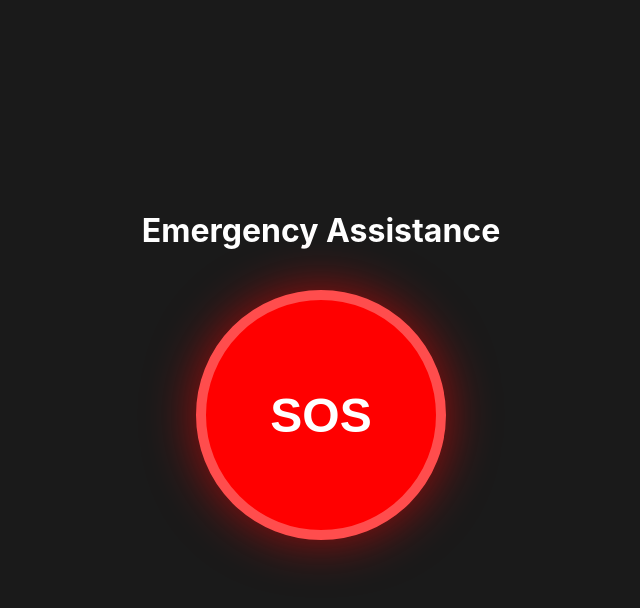
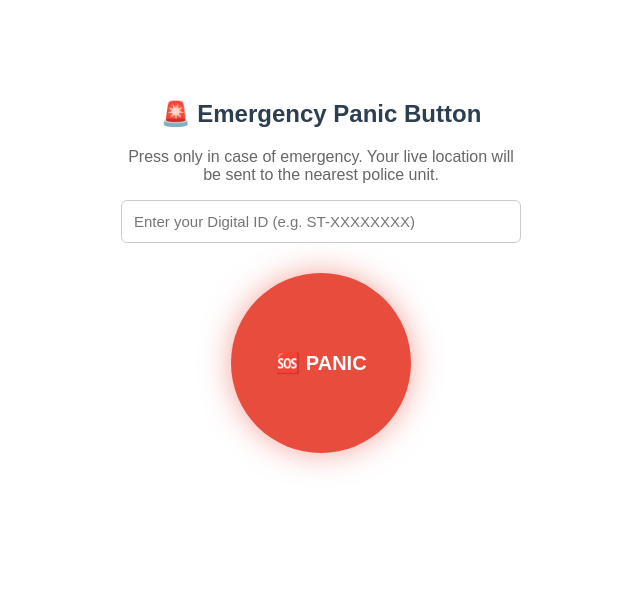
Before and after one commit to SatyajitRedekar/safetrail, a React (Create React App) app in the folder client/: page /panic in a window 1280 px wide. Shown: the top 608 px of the page, without its empty margins (319-959 px from the left). Built offline with nearby package versions, Linux system fonts and the light colour scheme.

Commit message:
styled UI all pages

```diff
--- a/client/src/App.js
+++ b/client/src/App.js
@@ -1,42 +1,10 @@
 import React from 'react';
-import { BrowserRouter as Router, Routes, Route, Link } from 'react-router-dom';
+import { BrowserRouter as Router, Routes, Route } from 'react-router-dom';
+import Home from './pages/Home';
 import Register from './pages/Register';
+import Dashboard from './pages/Dashboard';
 import Panic from './pages/Panic';
-import Dashboard from './pages/Dashboard';
 import './App.css';
-
-const Home = () => {
-  return (
-    <div style={{ display: 'flex', flexDirection: 'column', alignItems: 'center', justifyContent: 'center', height: '100vh', background: '#f0f2f5' }}>
-      <h1 style={{ marginBottom: '40px', color: '#333', fontSize: '36px' }}>SafeTrail App</h1>
-      <div style={{ display: 'flex', gap: '20px' }}>
-        <Link to="/register" style={{ textDecoration: 'none' }}>
-          <div style={btnStyle} style={{ ...btnStyle, background: '#007bff' }}>📝 Tourist Register</div>
-        </Link>
-        <Link to="/panic" style={{ textDecoration: 'none' }}>
-          <div style={btnStyle} style={{ ...btnStyle, background: '#ff4d4d' }}>🚨 SOS Panic Button</div>
-        </Link>
-        <Link to="/dashboard" style={{ textDecoration: 'none' }}>
-          <div style={btnStyle} style={{ ...btnStyle, background: '#333' }}>👮 Police Dashboard</div>
-        </Link>
-      </div>
-    </div>
-  );
-};
-
-const btnStyle = {
-  padding: '20px 40px',
-  color: 'white',
-  fontSize: '20px',
-  fontWeight: 'bold',
-  borderRadius: '10px',
-  boxShadow: '0 4px 6px rgba(0,0,0,0.1)',
-  cursor: 'pointer',
-  transition: 'transform 0.2s',
-  display: 'flex',
-  alignItems: 'center',
-  justifyContent: 'center'
-};
 
 function App() {
   return (
@@ -44,8 +12,8 @@ function App() {
       <Routes>
         <Route path="/" element={<Home />} />
         <Route path="/register" element={<Register />} />
+        <Route path="/dashboard" element={<Dashboard />} />
         <Route path="/panic" element={<Panic />} />
-        <Route path="/dashboard" element={<Dashboard />} />
       </Routes>
     </Router>
   );
--- /dev/null
+++ b/client/src/pages/Home.js
@@ -0,0 +1,28 @@
+import React from 'react';
+import { useNavigate } from 'react-router-dom';
+
+function Home() {
+  const navigate = useNavigate();
+  return (
+    <div style={{ textAlign: 'center', padding: '50px', fontFamily: 'Arial' }}>
+      <h1 style={{ color: '#2c3e50' }}>🛡️ SafeTrail</h1>
+      <p style={{ fontSize: '18px', color: '#666' }}>Smart Tourist Safety Monitoring System</p>
+      <div style={{ marginTop: '40px', display: 'flex', gap: '20px', justifyContent: 'center', flexWrap: 'wrap' }}>
+        <button onClick={() => navigate('/register')}
+          style={{ padding: '15px 30px', fontSize: '16px', backgroundColor: '#3498db', color: 'white', border: 'none', borderRadius: '8px', cursor: 'pointer' }}>
+          Tourist Registration
+        </button>
+        <button onClick={() => navigate('/dashboard')}
+          style={{ padding: '15px 30px', fontSize: '16px', backgroundColor: '#2ecc71', color: 'white', border: 'none', borderRadius: '8px', cursor: 'pointer' }}>
+          Police Dashboard
+        </button>
+        <button onClick={() => navigate('/panic')}
+          style={{ padding: '15px 30px', fontSize: '16px', backgroundColor: '#e74c3c', color: 'white', border: 'none', borderRadius: '8px', cursor: 'pointer' }}>
+          🚨 Panic Button
+        </button>
+      </div>
+    </div>
+  );
+}
+
+export default Home;
--- a/client/src/pages/Panic.js
+++ b/client/src/pages/Panic.js
@@ -1,73 +1,51 @@
 import React, { useState } from 'react';
+import axios from 'axios';
 
-const Panic = () => {
-  const [status, setStatus] = useState('');
+function Panic() {
+  const [digitalId, setDigitalId] = useState('');
+  const [status, setStatus] = useState(null);
+  const [loading, setLoading] = useState(false);
 
   const handlePanic = async () => {
-    setStatus('SENDING');
-    try {
-      navigator.geolocation.getCurrentPosition(async (pos) => {
-        const { latitude, longitude } = pos.coords;
-        await sendAlert(latitude, longitude);
-      }, async () => {
-        await sendAlert(26.1445, 91.7362);
-      });
-    } catch (err) {
-      console.error(err);
-      setStatus('ERROR');
-    }
-  };
-
-  const sendAlert = async (lat, lng) => {
-    try {
-      const res = await fetch('https://safetrail-api-1pq5.onrender.com/api/alerts', {
-        method: 'POST',
-        headers: { 'Content-Type': 'application/json' },
-        body: JSON.stringify({ touristId: '60d5f9f9b5c5a814a0d9b1a1', location: { lat, lng }, type: 'emergency' })
-      });
-      if (res.ok) {
-        setStatus('SENT');
-      } else {
-        setStatus('ERROR');
+    if (!digitalId) { alert('Please enter your Digital ID'); return; }
+    setLoading(true);
+    navigator.geolocation.getCurrentPosition(async (pos) => {
+      try {
+        const res = await axios.post('https://safetrail-api-1pq5.onrender.com/api/alerts/panic', {
+          digitalId, latitude: pos.coords.latitude, longitude: pos.coords.longitude
+        });
+        setStatus({ success: true, message: res.data.message });
+      } catch (err) {
+        setStatus({ success: false, message: err.response?.data?.message || 'Error' });
       }
-    } catch (err) {
-      setStatus('ERROR');
-    }
+      setLoading(false);
+    }, () => { setStatus({ success: false, message: 'Location access denied' }); setLoading(false); });
   };
 
   return (
-    <div style={{ display: 'flex', flexDirection: 'column', justifyContent: 'center', alignItems: 'center', height: '100vh', background: '#1a1a1a', color: 'white' }}>
-      <h1 style={{ marginBottom: '40px', fontSize: '32px' }}>Emergency Assistance</h1>
-      <button
-        onClick={handlePanic}
-        style={{
-          background: 'red',
-          color: 'white',
-          width: '250px',
-          height: '250px',
-          borderRadius: '50%',
-          fontSize: '48px',
-          fontWeight: 'bold',
-          cursor: 'pointer',
-          border: '10px solid #ff4d4d',
-          boxShadow: '0 0 50px rgba(255, 0, 0, 0.6)',
-          display: 'flex',
-          justifyContent: 'center',
-          alignItems: 'center',
-          transition: 'transform 0.1s'
-        }}
-        onMouseDown={e => e.currentTarget.style.transform = 'scale(0.95)'}
-        onMouseUp={e => e.currentTarget.style.transform = 'scale(1)'}
-      >
-        SOS
-      </button>
-      <div style={{ marginTop: '40px', fontSize: '20px', height: '30px' }}>
-        {status === 'SENDING' && 'Broadcasting Location...'}
-        {status === 'SENT' && <span style={{ color: '#00ff00' }}>Alert Sent to Police Station! Help is on the way.</span>}
-        {status === 'ERROR' && <span style={{ color: '#ff4d4d' }}>Failed to send alert. Try again.</span>}
-      </div>
+    <div style={{ maxWidth: '400px', margin: '60px auto', textAlign: 'center', fontFamily: 'Arial', padding: '20px' }}>
+      <h2 style={{ color: '#2c3e50' }}>🚨 Emergency Panic Button</h2>
+      <p style={{ color: '#666' }}>Press only in case of emergency. Your live location will be sent to the nearest police unit.</p>
+      <input placeholder="Enter your Digital ID (e.g. ST-XXXXXXXX)" value={digitalId}
+        onChange={(e) => setDigitalId(e.target.value)}
+        style={{ width: '100%', padding: '12px', fontSize: '15px', borderRadius: '6px', border: '1px solid #ccc', marginBottom: '30px', boxSizing: 'border-box' }} />
+      {!status ? (
+        <button onClick={handlePanic} disabled={loading}
+          style={{ width: '180px', height: '180px', borderRadius: '50%', backgroundColor: loading ? '#e74c3c99' : '#e74c3c', color: 'white', fontSize: '20px', fontWeight: 'bold', border: 'none', cursor: 'pointer', boxShadow: '0 0 30px rgba(231,76,60,0.5)' }}>
+          {loading ? '📡 Sending...' : '🆘 PANIC'}
+        </button>
+      ) : (
+        <div style={{ padding: '20px', borderRadius: '10px', backgroundColor: status.success ? '#d5f5e3' : '#fadbd8' }}>
+          <h3 style={{ color: status.success ? '#27ae60' : '#e74c3c' }}>{status.success ? '✅ Alert Sent!' : '❌ Failed'}</h3>
+          <p>{status.message}</p>
+          <button onClick={() => setStatus(null)}
+            style={{ marginTop: '10px', padding: '10px 20px', backgroundColor: '#e74c3c', color: 'white', border: 'none', borderRadius: '6px', cursor: 'pointer' }}>
+            Reset
+          </button>
+        </div>
+      )}
     </div>
   );
-};
+}
 
 export default Panic;
--- a/client/src/pages/Register.js
+++ b/client/src/pages/Register.js
@@ -1,51 +1,60 @@
 import React, { useState } from 'react';
+import axios from 'axios';
 
-const Register = () => {
-  const [formData, setFormData] = useState({ name: '', phone: '', emergencyContact: '', bloodGroup: '' });
-  const [digitalId, setDigitalId] = useState(null);
+function Register() {
+  const [form, setForm] = useState({ name: '', email: '', phone: '', passport: '', emergencyContact: '' });
+  const [result, setResult] = useState(null);
+  const [loading, setLoading] = useState(false);
+
+  const handleChange = (e) => setForm({ ...form, [e.target.name]: e.target.value });
 
   const handleSubmit = async (e) => {
     e.preventDefault();
+    setLoading(true);
     try {
-      const res = await fetch('https://safetrail-api-1pq5.onrender.com/api/tourists/register', {
-        method: 'POST',
-        headers: { 'Content-Type': 'application/json' },
-        body: JSON.stringify(formData)
-      });
-      const data = await res.json();
-      if (res.ok) {
-        setDigitalId(data._id);
-      } else {
-        alert(data.message || 'Error registering');
-      }
+      const res = await axios.post('https://safetrail-api-1pq5.onrender.com/api/tourists/register', form);
+      setResult(res.data);
     } catch (err) {
-      console.error(err);
+      setResult({ success: false, message: err.response?.data?.message || 'Error occurred' });
     }
+    setLoading(false);
   };
 
+  const inputStyle = { width: '100%', padding: '10px', marginBottom: '15px', fontSize: '15px', borderRadius: '6px', border: '1px solid #ccc', boxSizing: 'border-box' };
+
   return (
-    <div style={{ display: 'flex', justifyContent: 'center', alignItems: 'center', height: '100vh', background: '#f0f2f5' }}>
-      <div style={{ background: 'white', padding: '40px', borderRadius: '10px', boxShadow: '0 4px 12px rgba(0,0,0,0.1)', width: '100%', maxWidth: '400px' }}>
-        <h2 style={{ textAlign: 'center', marginBottom: '20px', color: '#333' }}>Tourist Registration</h2>
-        {digitalId ? (
-          <div style={{ textAlign: 'center' }}>
-            <h3 style={{ color: 'green' }}>Registration Successful!</h3>
-            <p>Your Digital ID:</p>
-            <strong style={{ fontSize: '24px', display: 'block', padding: '10px', background: '#eef', borderRadius: '5px', letterSpacing: '2px' }}>{digitalId}</strong>
+    <div style={{ maxWidth: '500px', margin: '40px auto', padding: '30px', boxShadow: '0 2px 10px rgba(0,0,0,0.1)', borderRadius: '10px', fontFamily: 'Arial' }}>
+      <h2 style={{ textAlign: 'center', color: '#2c3e50' }}>🛡️ Tourist Registration</h2>
+      {!result ? (
+        <form onSubmit={handleSubmit}>
+          <input style={inputStyle} name="name" placeholder="Full Name" onChange={handleChange} required />
+          <input style={inputStyle} name="email" placeholder="Email" type="email" onChange={handleChange} required />
+          <input style={inputStyle} name="phone" placeholder="Phone Number" onChange={handleChange} required />
+          <input style={inputStyle} name="passport" placeholder="Passport / Aadhaar Number" onChange={handleChange} required />
+          <input style={inputStyle} name="emergencyContact" placeholder="Emergency Contact Number" onChange={handleChange} required />
+          <button type="submit" disabled={loading}
+            style={{ width: '100%', padding: '12px', backgroundColor: '#3498db', color: 'white', border: 'none', borderRadius: '6px', fontSize: '16px', cursor: 'pointer' }}>
+            {loading ? 'Registering...' : 'Register Tourist'}
+          </button>
+        </form>
+      ) : result.success ? (
+        <div style={{ textAlign: 'center', padding: '20px' }}>
+          <h3 style={{ color: '#2ecc71' }}>✅ Registration Successful!</h3>
+          <p>Your Digital ID:</p>
+          <div style={{ fontSize: '24px', fontWeight: 'bold', color: '#2c3e50', padding: '15px', backgroundColor: '#ecf0f1', borderRadius: '8px', letterSpacing: '2px' }}>
+            {result.digitalId}
           </div>
-        ) : (
-          <form onSubmit={handleSubmit} style={{ display: 'flex', flexDirection: 'column', gap: '15px' }}>
-            <input placeholder="Full Name" style={inputStyle} onChange={e => setFormData({...formData, name: e.target.value})} required />
-            <input placeholder="Phone Number" style={inputStyle} onChange={e => setFormData({...formData, phone: e.target.value})} required />
-            <input placeholder="Emergency Contact" style={inputStyle} onChange={e => setFormData({...formData, emergencyContact: e.target.value})} required />
-            <input placeholder="Blood Group (Optional)" style={inputStyle} onChange={e => setFormData({...formData, bloodGroup: e.target.value})} />
-            <button type="submit" style={{ background: '#007bff', color: 'white', padding: '15px', border: 'none', borderRadius: '5px', fontSize: '16px', cursor: 'pointer', fontWeight: 'bold' }}>Generate Digital ID</button>
-          </form>
-        )}
-      </div>
+          <p style={{ color: '#666', fontSize: '13px' }}>Save this ID — you will need it for emergency use.</p>
+          <button onClick={() => setResult(null)}
+            style={{ marginTop: '15px', padding: '10px 20px', backgroundColor: '#3498db', color: 'white', border: 'none', borderRadius: '6px', cursor: 'pointer' }}>
+            Register Another
+          </button>
+        </div>
+      ) : (
+        <p style={{ color: 'red', textAlign: 'center' }}>❌ {result.message}</p>
+      )}
     </div>
   );
-};
+}
 
-const inputStyle = { padding: '12px', border: '1px solid #ccc', borderRadius: '5px', fontSize: '16px' };
 export default Register;
```
